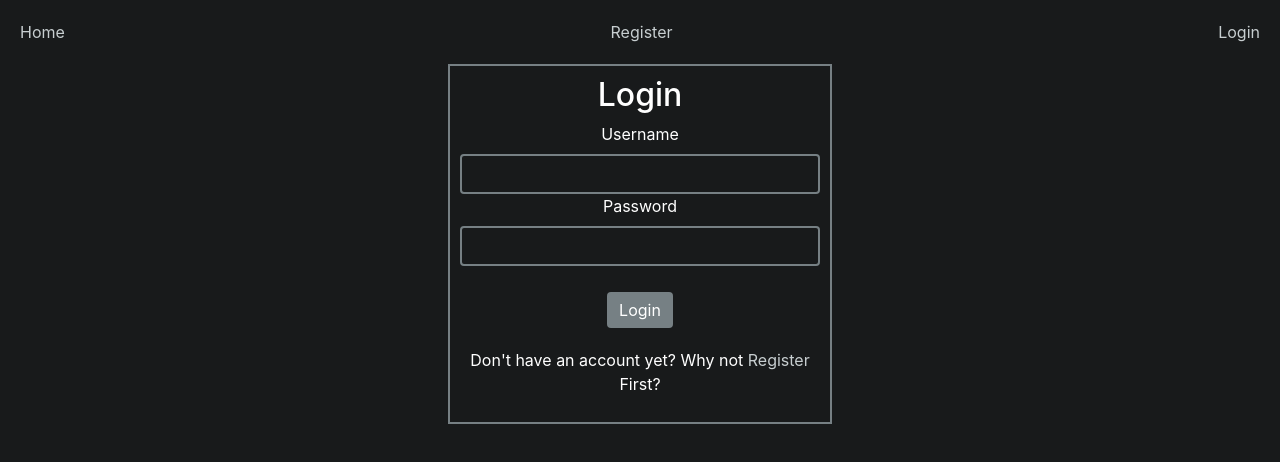
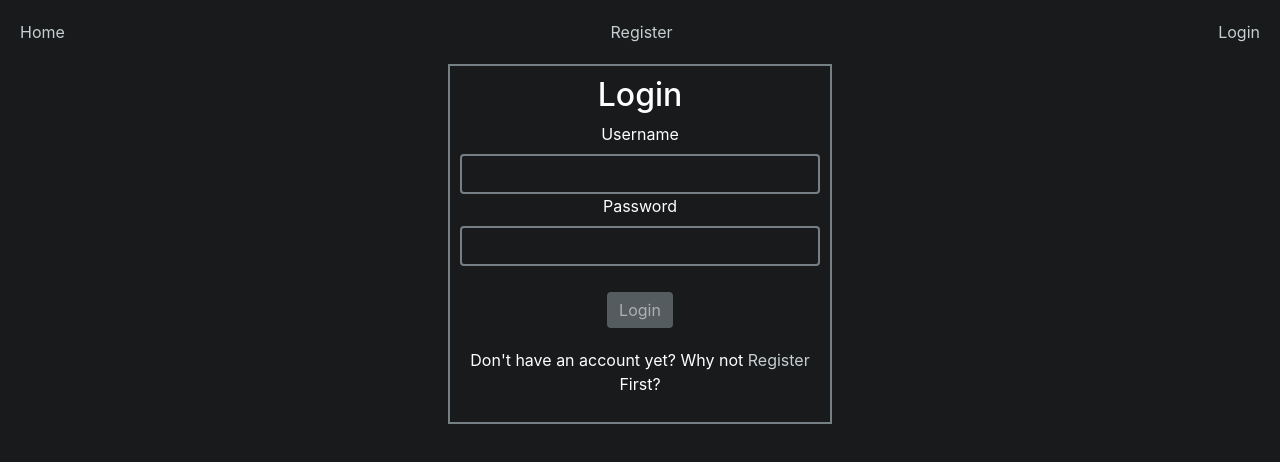
Before and after one commit to PatrickBoynton/night_watch, a React (Create React App) app in the folder frontend/static/: page /login in a window 1280 px wide. Shown: the top 462 px of the page. Built offline with nearby package versions, Linux system fonts and the light colour scheme; no server answers.

Commit message:
Added form validation.

```diff
--- a/frontend/static/src/components/user/Login.js
+++ b/frontend/static/src/components/user/Login.js
@@ -72,7 +72,13 @@ class Login extends Component {
                            className="form-control mb-3"
                            type="password"
                            name="password" required/>
-                    <button className="btn btn-success">Login</button>
+                    {
+                        this.state.username !== '' && this.state.password !== ''
+                        ?
+                        <button className="btn btn-success">Login</button>
+                        :
+                            <button className="btn btn-success" disabled>Login</button>
+                    }
                     <p>Don't have an account yet? Why not <Link to="/register">Register</Link> First?</p>
                 </form>
             </>
```
